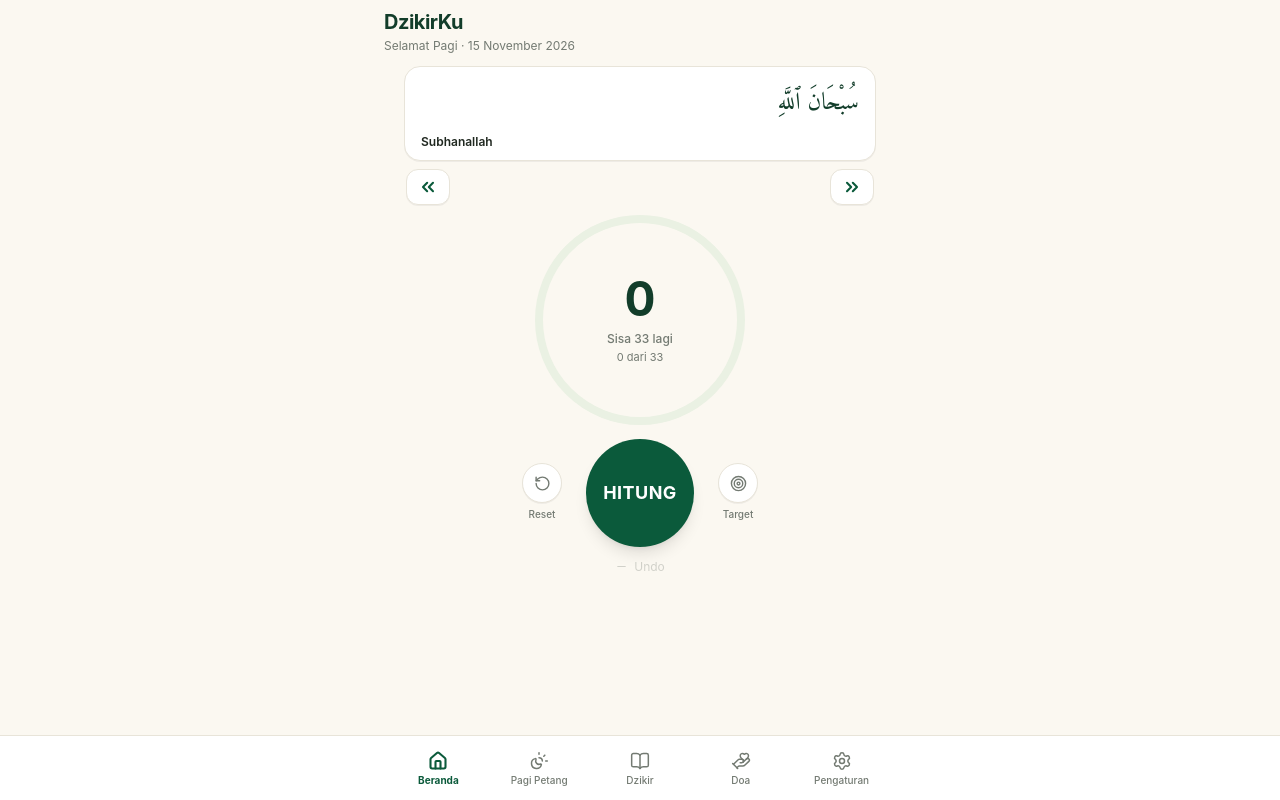
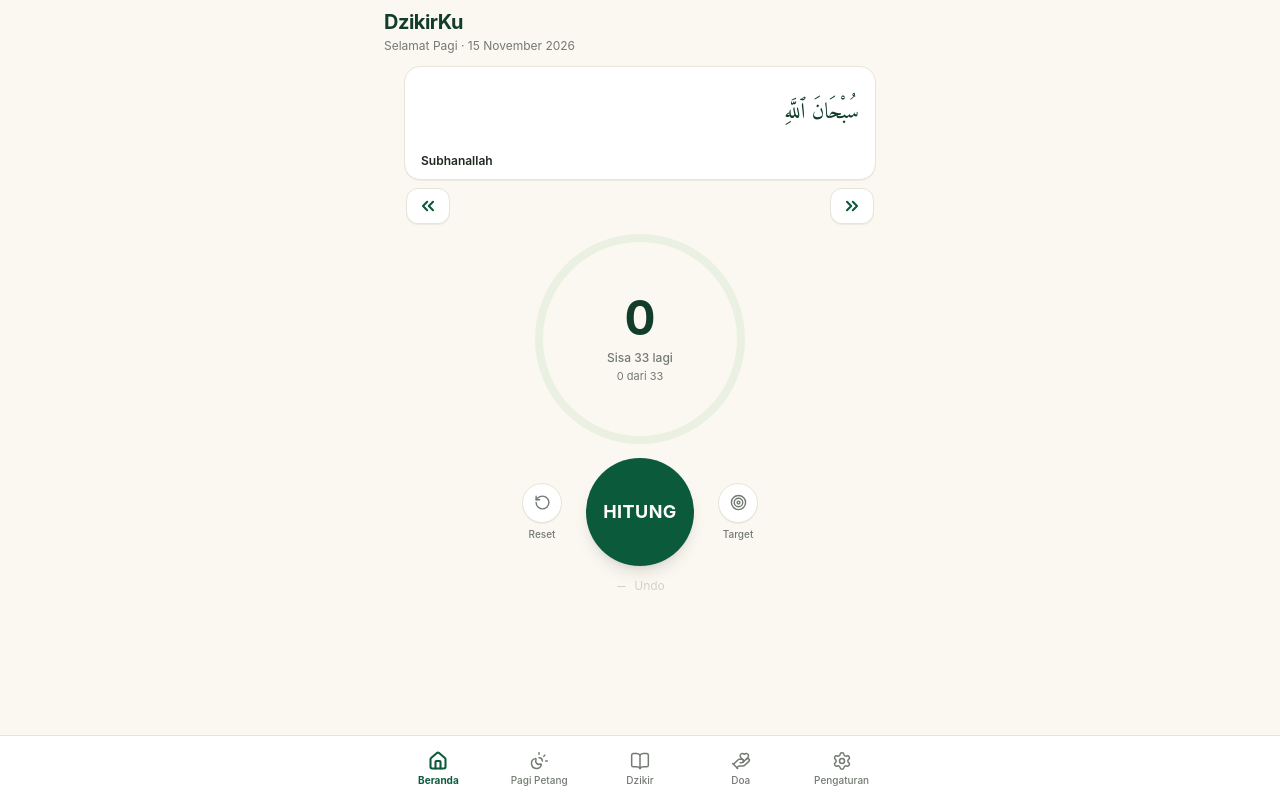
Before and after one commit to kliknet115-Git/DzikirKu, a React (Vite) app: page / in a window 1280 px wide. Built offline with nearby package versions, Linux system fonts and the light colour scheme.

Commit message:
fix(home): kunci tinggi kartu dzikir tetap stabil dan tetapkan ukuran font konstan

```diff
--- a/public/sw.js
+++ b/public/sw.js
@@ -1,4 +1,4 @@
-const CACHE_NAME = 'dzikirku-v53';
+const CACHE_NAME = 'dzikirku-v54';
 const ASSETS_TO_CACHE = [
   './',
   './index.html',
--- a/src/features/home/HomePage.tsx
+++ b/src/features/home/HomePage.tsx
@@ -26,14 +26,6 @@ interface HomePageProps {
   onNextDhikr: () => void;
   onPrevDhikr: () => void;
 }
-
-const getArabicSizeClass = (text: string) => {
-  const len = text.trim().length;
-  // Pertahankan ukuran font dzikir tetap besar (mengikuti ukuran dzikir Subhanallah)
-  if (len <= 50) return 'text-2xl leading-relaxed';
-  if (len <= 85) return 'text-[22px] leading-snug';
-  return 'text-xl leading-snug';
-};
 
 export const HomePage: React.FC<HomePageProps> = ({
   activeSession,
@@ -151,20 +143,18 @@ export const HomePage: React.FC<HomePageProps> = ({
       <Header />
 
       <div className="max-w-lg mx-auto px-4 sm:px-5">
-        {/* Dhikr Content Card - Font besar & layout compact */}
+        {/* Dhikr Content Card - Fixed Height & Stable Font */}
         <button
           type="button"
           onClick={onNavigateToDhikr}
-          className="w-full mt-2 px-4 py-2.5 bg-surface rounded-2xl border border-border text-left shadow-2xs hover:border-primary/40 active:scale-[0.99] transition-all flex flex-col justify-between"
+          className="w-full mt-2 h-[114px] px-4 py-2.5 bg-surface rounded-2xl border border-border text-left shadow-2xs hover:border-primary/40 active:scale-[0.99] transition-all flex flex-col justify-between overflow-hidden"
           aria-label="Pilih dari daftar dzikir"
           title="Klik untuk memilih dzikir lain"
         >
           {activeDhikr.arabicText && (
-            <div className="w-full">
+            <div className="flex-1 flex items-center justify-end w-full min-h-0 overflow-hidden">
               <p
-                className={`arabic-text text-right text-primary-dark ${getArabicSizeClass(
-                  activeDhikr.arabicText
-                )}`}
+                className="arabic-text text-right text-primary-dark text-[22px] leading-snug line-clamp-2 w-full"
                 dir="rtl"
                 lang="ar"
               >
```
